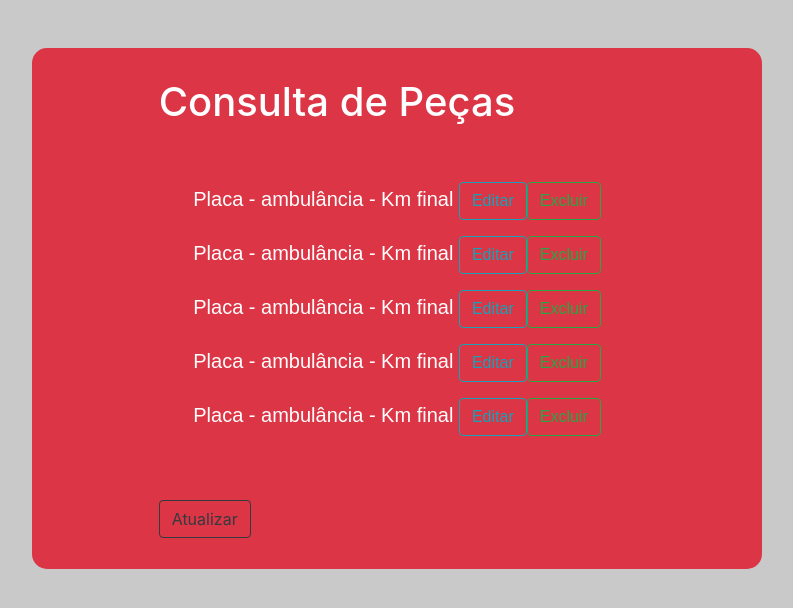
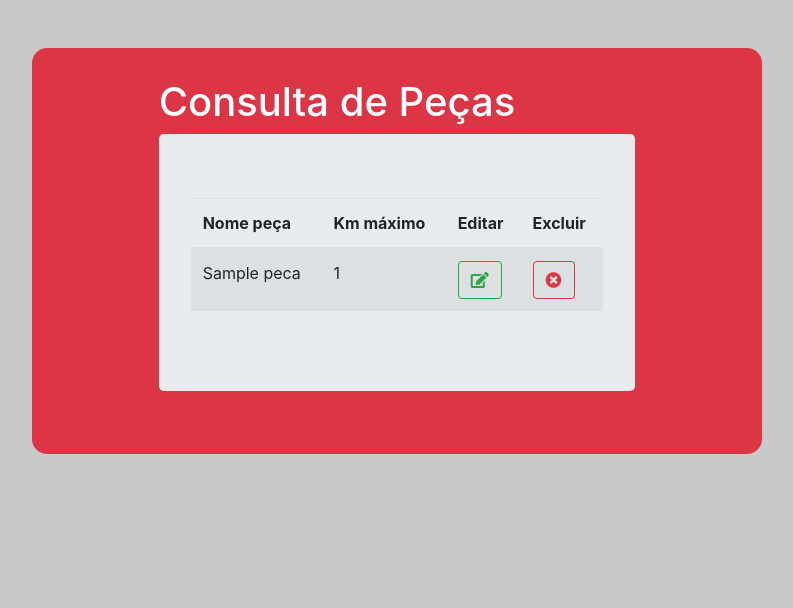
Before and after one commit to SAMU17192/CMVSAMUSITE, a PHP site: page /Logado/ConPeca.php in a window 1280 px wide. Shown: the part 56-664 px from the top of the page, without its empty margins (243-1036 px from the left). Run offline with PHP 8.4, Linux system fonts and the light colour scheme; tables that the repository leaves empty hold one stand-in row (values such as "Sample post"); some libraries are stand-ins or nearby versions.

Commit message:
Alex-09/09-22hrs
cadastro e consulta de peças

```diff
--- a/Logado/CadPeca.html
+++ b/Logado/CadPeca.html
@@ -63,7 +63,7 @@
                <div class="form-group row">
                   <div class="col-8">
                     <label class="label1"><b>Nome da peça:</b></label>
-                    <input type="text" class="form-control"  placeholder="Entre com o nome da peça" name="nome">
+                    <input type="text" class="form-control"  placeholder="Entre com o nome da peça" name="nomepeca">
                  </div>
                 </div>
                 <div class="form-group row">
--- a/Logado/ConPeca.php
+++ b/Logado/ConPeca.php
@@ -59,29 +59,35 @@
           <div class="col-md-8" style="margin-top: 4%; margin-bottom: 4%;">
 
             <h1 style="color:white;">Consulta de Peças</h1>
-            <br>
-            <br>
+            <div class="jumbotron">
+            <table class="table table-striped">
+              <thead>
+                <tr>
+                  <th scope="col">Nome peça</th>
+                  <th scope="col">Km máximo</th>
+                  <th scope="col">Editar</th>
+                  <th scope="col">Excluir</th>
+                </tr>
+              </thead>
 
-            <p style="color:white; font-family: Arial; font-size: 20px; text-align: center;">Placa - ambulância - Km final <button class="btn btn-outline-info">Editar</button><button class="btn btn-outline-success">Excluir</button></p>
-            <p style="color:white; font-family: Arial; font-size: 20px; text-align: center;">Placa - ambulância - Km final <button class="btn btn-outline-info">Editar</button><button class="btn btn-outline-success">Excluir</button></p>
-            <p style="color:white; font-family: Arial; font-size: 20px; text-align: center;">Placa - ambulância - Km final <button class="btn btn-outline-info">Editar</button><button class="btn btn-outline-success">Excluir</button></p>
-            <p style="color:white; font-family: Arial; font-size: 20px; text-align: center;">Placa - ambulância - Km final <button class="btn btn-outline-info">Editar</button><button class="btn btn-outline-success">Excluir</button></p>
-            <p style="color:white; font-family: Arial; font-size: 20px; text-align: center;">Placa - ambulância - Km final <button class="btn btn-outline-info">Editar</button><button class="btn btn-outline-success">Excluir</button></p>
-            <br>
-            <br>
-            <button class="btn btn-outline-dark">Atualizar</button>
+              <tbody>
+                <?php
+                  include_once 'Codigo.php';
+                  $sql = $conexao->query("SELECT * FROM pecas");
+                  while ($resultado = $sql->fetch(PDO::FETCH_OBJ)) {
+                ?>
+                <tr>
+                  <td><?php echo $resultado->nomepeca; ?></td>
+                  <td><?php echo $resultado->kmlimite; ?></td>
+                  <td><a href="editar.php?id=<?php echo $resultado->idpeca;?>" class="btn btn-outline-success"><i class="fas fa-edit"></a></td>
+                  <td><a href="editar.php?id=<?php echo $resultado->idpeca;?>" class="btn btn-outline-danger"><i class="fas fa-times-circle"></a></td>
+                </tr>
+                <?php } ?>
+              </tbody>
 
+            </table>
           </div>
-
-          <div class="col-md-2"></div>
-
-        </div>
-
-        </div>
-      </div>
-      <div class="col-md-2">
-
-      </div>
+       </div>
     </div>
   </div>
 </div>
```
Also changed, not shown: Logado/CadPecaCod.php (+7 -11 lines).
